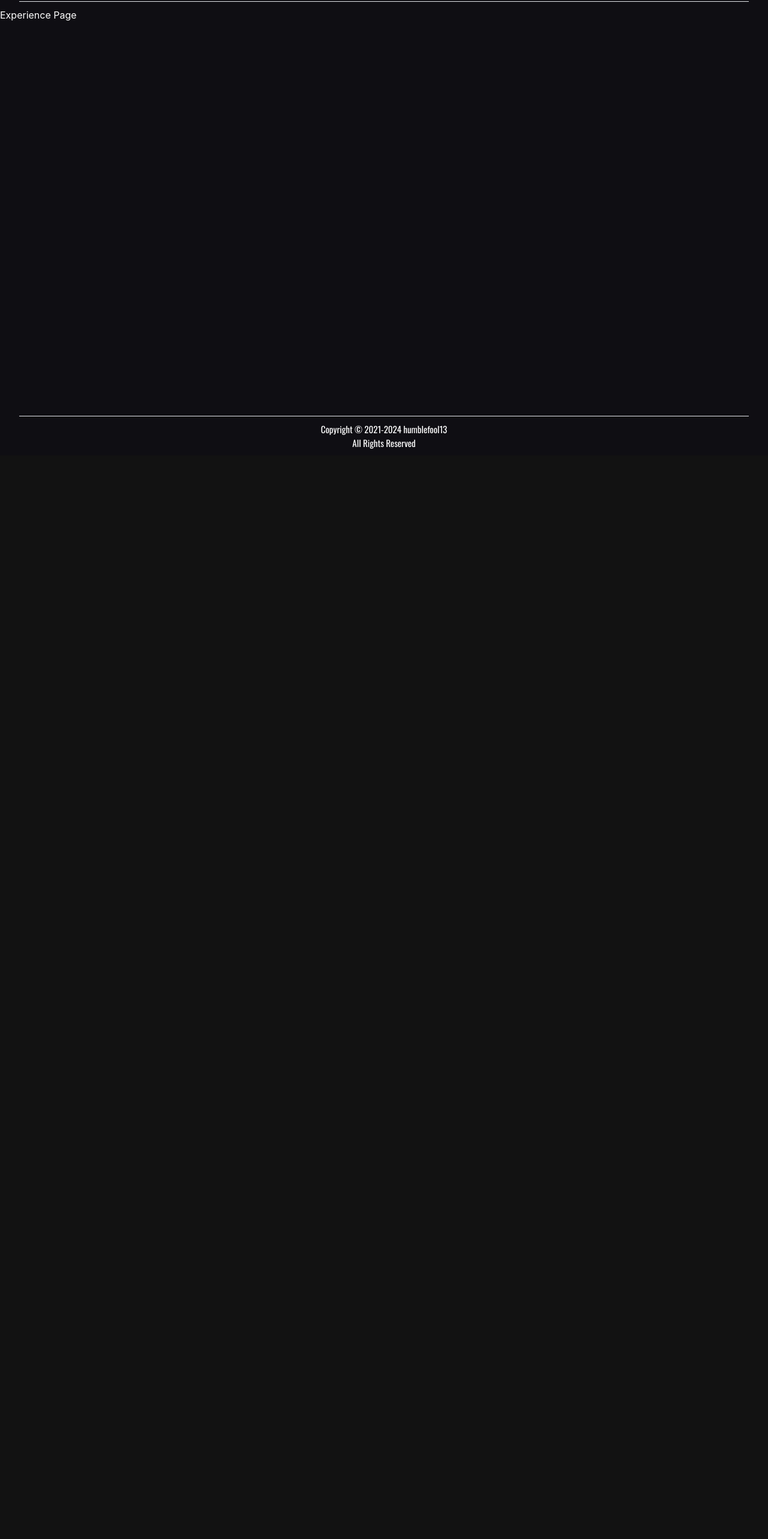
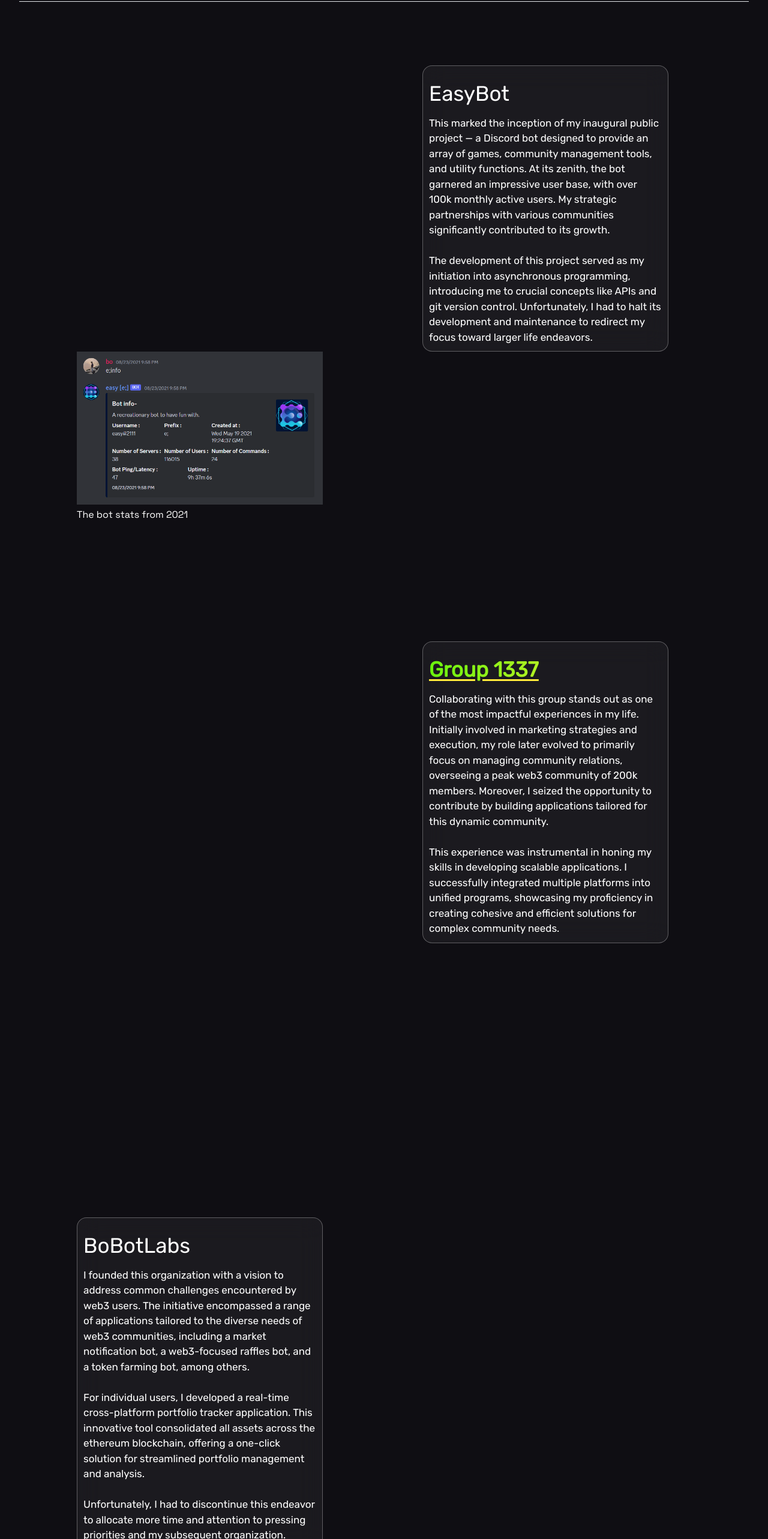
Before and after one commit to humblefool13/humblefool13-dev, a React (Create React App) app: page /experience in a window 1280 px wide. Shown: the part 41-2606 px from the top of the page at 60% size. Before the commit the page ends 800 px from the top, so only its background shows below. Built offline with nearby package versions, Linux system fonts and the light colour scheme; no server answers; a web font is replaced by a local one.

Commit message:
:lipstick: Experience page still got work to be done.

```diff
--- a/src/PcInterface/experience.jsx
+++ b/src/PcInterface/experience.jsx
@@ -1,5 +1,109 @@
+import gsap from "gsap";
+import { useGSAP } from "@gsap/react";
+import { ScrollTrigger } from "gsap/ScrollTrigger";
+
+import Easy from "../assets/easy.png";
+
 const ExperiencePage = () => {
-  return <div>Experience Page</div>;
+  useGSAP(() => {
+    gsap.registerPlugin(ScrollTrigger);
+  }, []);
+  return (
+    <div className="m-auto w-4/5">
+      <div className="container relative min-h-[100vh] z-[10]">
+        <div className=" ml-[45vw] mt-[12vh] w-2/5 font-Rubik left-[55%] top-[150vh] p-[10px] bg-[#ffffff0d] rounded-2xl backdrop-blur-[20px] border-[1px] border-solid border-[#ffffff4d] text-[17px]">
+          <h1 className="py-[10px] text-[35px]">EasyBot</h1>
+          This marked the inception of my inaugural public project — a Discord
+          bot designed to provide an array of games, community management tools,
+          and utility functions. At its zenith, the bot garnered an impressive
+          user base, with over 100k monthly active users. My strategic
+          partnerships with various communities significantly contributed to its
+          growth.
+          <br />
+          <br />
+          The development of this project served as my initiation into
+          asynchronous programming, introducing me to crucial concepts like APIs
+          and git version control. Unfortunately, I had to halt its development
+          and maintenance to redirect my focus toward larger life endeavors.
+        </div>
+        <img src={Easy} alt="Easy Bot Peak" className="w-[40%]" />
+        <figcaption className="font-Space pt-[5px]">
+          The bot stats from 2021
+        </figcaption>
+      </div>
+      <div className="container relative min-h-[100vh] ml-[45vw] z-[10]">
+        <div className="mt-[20vh] w-2/5 font-Rubik left-[55%] top-[150vh] p-[10px] bg-[#ffffff0d] rounded-2xl backdrop-blur-[20px] border-[1px] border-solid border-[#ffffff4d] text-[17px] ">
+          <h1 className="underline-offset-4 py-[10px] text-[35px] text-gradient-green font-bold underline decoration-[#ffeb3b]">
+            <a href="https://1337.group/" target="_blank" rel="noreferrer">
+              Group 1337
+            </a>
+          </h1>
+          Collaborating with this group stands out as one of the most impactful
+          experiences in my life. Initially involved in marketing strategies and
+          execution, my role later evolved to primarily focus on managing
+          community relations, overseeing a peak web3 community of 200k members.
+          Moreover, I seized the opportunity to contribute by building
+          applications tailored for this dynamic community.
+          <br />
+          <br />
+          This experience was instrumental in honing my skills in developing
+          scalable applications. I successfully integrated multiple platforms
+          into unified programs, showcasing my proficiency in creating cohesive
+          and efficient solutions for complex community needs.
+        </div>
+      </div>
+      <div className="container relative min-h-[100vh] z-[10]">
+        <div className="mt-[20vh] w-2/5 font-Rubik left-[55%] top-[150vh] p-[10px] bg-[#ffffff0d] rounded-2xl backdrop-blur-[20px] border-[1px] border-solid border-[#ffffff4d] text-[17px] ">
+          <h1 className="py-[10px] text-[35px]">BoBotLabs</h1>
+          I founded this organization with a vision to address common challenges
+          encountered by web3 users. The initiative encompassed a range of
+          applications tailored to the diverse needs of web3 communities,
+          including a market notification bot, a web3-focused raffles bot, and a
+          token farming bot, among others.
+          <br />
+          <br />
+          For individual users, I developed a real-time cross-platform portfolio
+          tracker application. This innovative tool consolidated all assets
+          across the ethereum blockchain, offering a one-click solution for
+          streamlined portfolio management and analysis.
+          <br />
+          <br />
+          Unfortunately, I had to discontinue this endeavor to allocate more
+          time and attention to pressing priorities and my subsequent
+          organization.
+        </div>
+      </div>
+      <div className="container relative min-h-[87vh] ml-[45vw] z-[10]">
+        <div className="mt-[20vh] w-2/5 font-Rubik left-[55%] top-[150vh] p-[10px] bg-[#ffffff0d] rounded-2xl backdrop-blur-[20px] border-[1px] border-solid border-[#ffffff4d] text-[17px] ">
+          <h1 className="underline-offset-4 py-[10px] text-[35px] text-gradient-green font-bold underline decoration-[#ffeb3b]">
+            <a
+              href="https://www.st6.ventures/"
+              target="_blank"
+              rel="noreferrer"
+            >
+              ST6
+            </a>
+          </h1>
+          Collaborating with a highly skilled team, I spearheaded the creation
+          of a sophisticated giveaway bot. This advanced tool seamlessly
+          integrates with platforms like Discord and X (Twitter), incorporating
+          multiple blockchain functionalities to customize requirements and
+          fulfill user needs. On the backend, it empowers the team with
+          efficient tools to manage raffle winners effectively.
+          <br />
+          <br />
+          In addition to this, I developed several other applications, including
+          an AI support bot, an advanced server join screening bot, and a
+          real-time web application for monitoring security and activities
+          across community Discord servers. This multifaceted experience not
+          only enhanced my problem-solving skills but also afforded me the
+          opportunity to build products for esteemed clients such as Adidas and
+          Prada. Working in such a collaborative environment further refined my
+          ability to deliver innovative solutions.
+        </div>
+      </div>
+    </div>
+  );
 };
 
 export default ExperiencePage;
```
Also changed, not shown: src/assets/easy.png (added).
